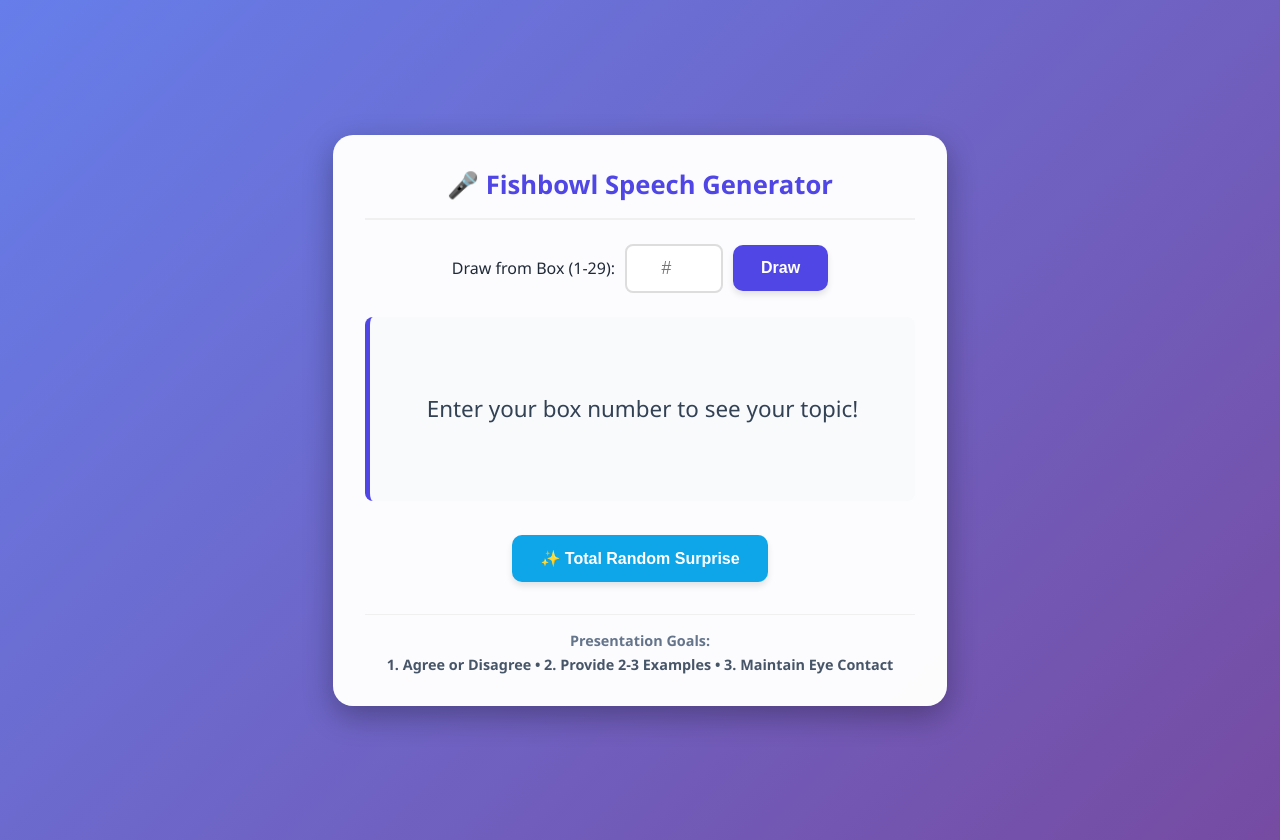
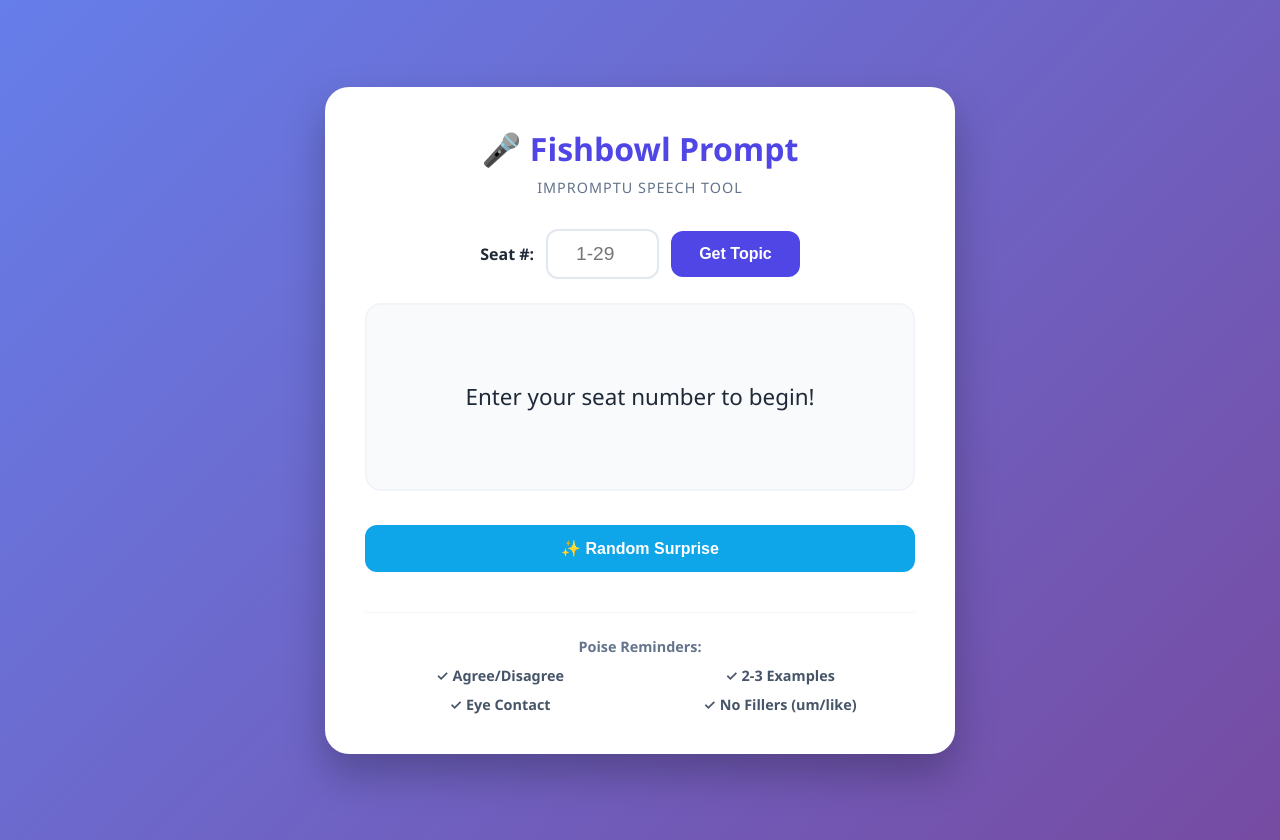
Before and after one commit to ths-cs/frs-presents, a plain HTML site: page index.html in a window 1280 px wide. Drawn offline with Linux system fonts and the light colour scheme.

Commit message:
Update index.html

```diff
--- a/index.html
+++ b/index.html
@@ -10,11 +10,11 @@
             --primary-hover: #4338ca;
             --bg-gradient: linear-gradient(135deg, #667eea 0%, #764ba2 100%);
             --text-dark: #1f2937;
-            --card-bg: rgba(255, 255, 255, 0.98);
+            --card-bg: #ffffff;
         }
 
         body {
-            font-family: 'Segoe UI', Tahoma, Geneva, Verdana, sans-serif;
+            font-family: 'Segoe UI', system-ui, -apple-system, sans-serif;
             background: var(--bg-gradient);
             display: flex;
             justify-content: center;
@@ -22,14 +22,13 @@
             min-height: 100vh;
             margin: 0;
             padding: 20px;
-            color: var(--text-dark);
         }
 
         .card {
             background: var(--card-bg);
-            padding: 2rem;
-            border-radius: 20px;
-            box-shadow: 0 10px 30px rgba(0,0,0,0.3);
+            padding: 2.5rem;
+            border-radius: 24px;
+            box-shadow: 0 20px 40px rgba(0,0,0,0.25);
             text-align: center;
             max-width: 550px;
             width: 100%;
@@ -37,49 +36,63 @@
 
         h1 {
             margin-top: 0;
-            font-size: 1.6rem;
             color: var(--primary);
-            border-bottom: 2px solid #f0f0f0;
-            padding-bottom: 1rem;
+            font-size: 2rem;
+            margin-bottom: 0.5rem;
+        }
+
+        .subtitle {
+            color: #64748b;
+            font-size: 0.9rem;
+            margin-bottom: 2rem;
+            text-transform: uppercase;
+            letter-spacing: 1px;
         }
 
         .input-group {
-            margin: 1.5rem 0;
+            margin-bottom: 1.5rem;
             display: flex;
-            gap: 10px;
+            gap: 12px;
             justify-content: center;
             align-items: center;
-            flex-wrap: wrap;
         }
+
+        label { font-weight: 600; color: var(--text-dark); }
 
         input[type="number"] {
             padding: 12px;
-            border: 2px solid #ddd;
-            border-radius: 8px;
-            width: 70px;
-            font-size: 1.1rem;
+            border: 2px solid #e2e8f0;
+            border-radius: 12px;
+            width: 85px;
+            font-size: 1.2rem;
             text-align: center;
-            outline: none;
+            transition: border-color 0.2s;
         }
 
         input[type="number"]:focus {
             border-color: var(--primary);
+            outline: none;
         }
 
-        #prompt-display {
+        #prompt-area {
             background: #f8fafc;
-            border-left: 5px solid var(--primary);
+            border: 2px solid #f1f5f9;
             padding: 2rem;
-            font-size: 1.4rem;
             margin: 1.5rem 0;
             min-height: 120px;
             display: flex;
             align-items: center;
             justify-content: center;
+            border-radius: 16px;
+        }
+
+        #prompt-display {
+            font-size: 1.4rem;
+            line-height: 1.5;
+            color: var(--text-dark);
             font-weight: 500;
-            border-radius: 8px;
-            line-height: 1.5;
-            color: #334155;
+            opacity: 1;
+            transition: opacity 0.3s ease; /* THE ANIMATION */
         }
 
         button {
@@ -87,41 +100,40 @@
             color: white;
             border: none;
             padding: 14px 28px;
-            border-radius: 10px;
+            border-radius: 12px;
             cursor: pointer;
             font-size: 1rem;
             font-weight: 600;
             transition: all 0.2s ease;
-            box-shadow: 0 4px 6px rgba(0,0,0,0.1);
         }
 
         button:hover {
             background: var(--primary-hover);
             transform: translateY(-2px);
-            box-shadow: 0 6px 12px rgba(0,0,0,0.2);
         }
 
-        .secondary-btn {
+        .surprise-btn {
             background: #0ea5e9;
             margin-top: 10px;
+            width: 100%;
         }
 
-        .secondary-btn:hover {
-            background: #0284c7;
+        .surprise-btn:hover { background: #0284c7; }
+
+        .reminder {
+            font-size: 0.9rem;
+            color: #64748b;
+            margin-top: 2.5rem;
+            padding-top: 1.5rem;
+            border-top: 1px solid #f1f5f9;
         }
 
-        .poise-reminder {
-            font-size: 0.9rem;
-            color: #64748b;
-            margin-top: 2rem;
-            padding-top: 1rem;
-            border-top: 1px solid #f0f0f0;
-        }
-
-        .poise-reminder span {
-            display: block;
-            margin-top: 5px;
-            font-weight: bold;
+        .poise-grid {
+            display: grid;
+            grid-template-columns: 1fr 1fr;
+            gap: 10px;
+            margin-top: 10px;
+            font-weight: 600;
             color: #475569;
         }
     </style>
@@ -129,26 +141,33 @@
 <body>
 
 <div class="card">
-    <h1>🎤 Fishbowl Speech Generator</h1>
+    <h1>🎤 Fishbowl Prompt</h1>
+    <div class="subtitle">Impromptu Speech Tool</div>
 
     <div class="input-group">
-        <label for="box-num">Draw from Box (1-29):</label>
-        <input type="number" id="box-num" min="1" max="29" placeholder="#">
-        <button onclick="getBoxPrompt()">Draw</button>
+        <label for="seat-num">Seat #:</label>
+        <input type="number" id="seat-num" min="1" max="29" placeholder="1-29">
+        <button onclick="animatePrompt('seat')">Get Topic</button>
     </div>
 
-    <div id="prompt-display">Enter your box number to see your topic!</div>
+    <div id="prompt-area">
+        <div id="prompt-display">Enter your seat number to begin!</div>
+    </div>
 
-    <button class="secondary-btn" onclick="generateRandomPrompt()">✨ Total Random Surprise</button>
+    <button class="surprise-btn" onclick="animatePrompt('random')">✨ Random Surprise</button>
 
-    <div class="poise-reminder">
-        <strong>Presentation Goals:</strong>
-        <span>1. Agree or Disagree • 2. Provide 2-3 Examples • 3. Maintain Eye Contact</span>
+    <div class="reminder">
+        <strong>Poise Reminders:</strong>
+        <div class="poise-grid">
+            <span>✓ Agree/Disagree</span>
+            <span>✓ 2-3 Examples</span>
+            <span>✓ Eye Contact</span>
+            <span>✓ No Fillers (um/like)</span>
+        </div>
     </div>
 </div>
 
 <script>
-    // Data from Student Handout 2.8.1 and new expansion boxes
     const fishbowlData = {
         1: ["Money should be replaced with a barter system.", "Having siblings is a good thing.", "Monday should be the third day of a 3-day weekend."],
         2: ["Cool teachers are easier to learn from.", "The driving age should be 18.", "All high schools should have a school uniform."],
@@ -167,47 +186,44 @@
         15: ["Tattoos should be illegal for teens.", "Teens that commit serious crimes should be charged as adults.", "Nice handwriting is a worthless skill."],
         16: ["Parents should never give teens too much money.", "Teens should spend more time with the elderly.", "Bullying changes a teen forever."],
         17: ["More time should be spent reading.", "Ads marketed to teens are too 'grown up'.", "Part-time jobs should be legal at 14."],
-        18: ["Teens should not get involved in online relationships.", "Piercing your tongue is disgusting.", "More time should be spent in nature."],
+        18: ["Teens should not get involved in online relationships.", "Piercing your tongue is disgusting.", "Social media does more harm than good."],
         19: ["No teen should be labeled a lost cause.", "The media is responsible for society's moral decline.", "Boys get more acne than girls."],
-        20: ["Respond to your enemies with kindness.", "There is no such thing as a bff.", "Community service is an effective consequence for teens in legal trouble."],
+        20: ["Respond to your enemies with kindness.", "There is no such thing as a bff.", "Community service is a good legal consequence."],
         21: ["Quiet time for teens is a necessity.", "Everyone should keep a journal.", "There is no getting out of the Friendship Zone."],
         22: ["It is possible to have too many friends.", "Funny guys get more dates than handsome guys.", "Wearing glasses makes you look smarter."],
         23: ["Parents have the right to always have access to their teen's phone.", "Teens should have their own savings account.", "Fame is bad for young people."],
-        24: ["Parents have the right to set their teen's dress code.", "Face tats are always regretted at some point.", "Prom is overrated."],
+        24: ["Parents have the right to set their teen's dress code.", "Face tats are always regretted.", "Prom is overrated."],
         25: ["Schools should do more to prepare teens for puberty.", "Teens lead very stressful lives.", "Teens need adults to trust them."],
-        26: ["Teens shouldn't be allowed to be millionaires.", "Teens often try too hard to copy others' looks.", "High schools shouldn't be allowed to start before 9am.", "Teens crave responsibility."],
-        27: ["Summer break should be shorter but have more frequent breaks.", "Group projects are a fair way to grade students.", "Social media 'likes' should be hidden for everyone."],
-        28: ["Standardized testing is an outdated way to measure intelligence.", "Every student should be required to learn a second language.", "Video games are more educational than movies."],
-        29: ["Teens should have a say in their school’s budget.", "It is better to have one close friend than ten casual friends.", "AI will make school easier, not harder."]
+        26: ["Teens shouldn't be allowed to be millionaires.", "Teens try too hard to copy others' looks.", "High schools shouldn't start before 9am.", "Teens crave responsibility."],
+        27: ["Summer break should be shorter with more breaks.", "Group projects are a fair way to grade.", "Social media 'likes' should be hidden."],
+        28: ["Standardized testing is outdated.", "Every student should learn a second language.", "Video games are more educational than movies."],
+        29: ["Teens should have a say in school budgets.", "One close friend is better than ten casual ones.", "AI will make school easier, not harder."]
     };
 
-    function getBoxPrompt() {
-        const boxNum = document.getElementById('box-num').value;
+    function animatePrompt(type) {
         const display = document.getElementById('prompt-display');
+        const seatNum = document.getElementById('seat-num').value;
 
-        if (fishbowlData[boxNum]) {
-            const choices = fishbowlData[boxNum];
-            const randomChoice = choices[Math.floor(Math.random() * choices.length)];
-            display.style.opacity = 0;
-            setTimeout(() => {
-                display.innerText = `Box ${boxNum}: "${randomChoice}"`;
-                display.style.opacity = 1;
-            }, 200);
-        } else {
-            alert("Please enter a box number between 1 and 29.");
+        // Validation for seat number
+        if (type === 'seat' && !fishbowlData[seatNum]) {
+            alert("Please enter a seat number between 1 and 29.");
+            return;
         }
-    }
 
-    function generateRandomPrompt() {
-        const allPrompts = Object.values(fishbowlData).flat();
-        const randomPrompt = allPrompts[Math.floor(Math.random() * allPrompts.length)];
-        const display = document.getElementById('prompt-display');
+        // Start Fade Out
+        display.style.opacity = 0;
 
-        display.style.opacity = 0;
         setTimeout(() => {
-            display.innerText = `"${randomPrompt}"`;
+            if (type === 'seat') {
+                const choices = fishbowlData[seatNum];
+                display.innerText = choices[Math.floor(Math.random() * choices.length)];
+            } else {
+                const allPrompts = Object.values(fishbowlData).flat();
+                display.innerText = allPrompts[Math.floor(Math.random() * allPrompts.length)];
+            }
+            // Fade In
             display.style.opacity = 1;
-        }, 200);
+        }, 300);
     }
 </script>
 
```
